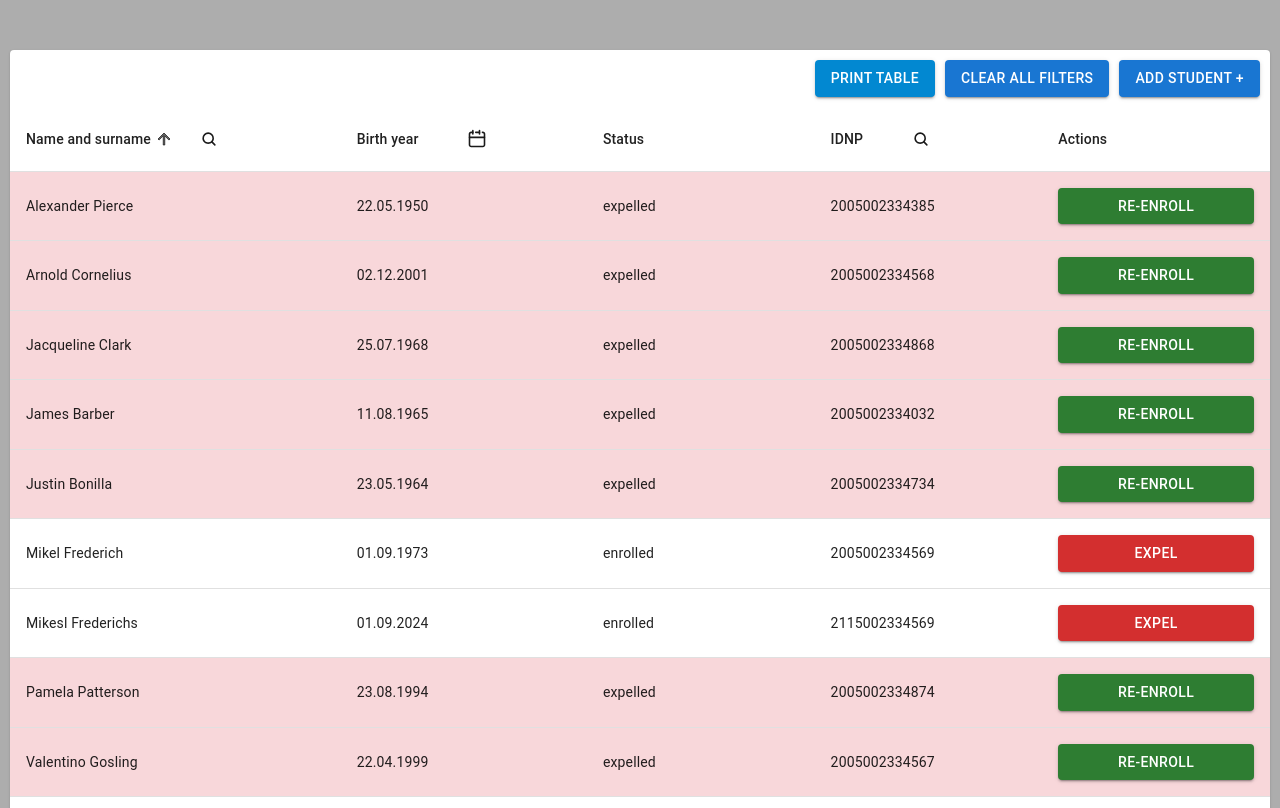
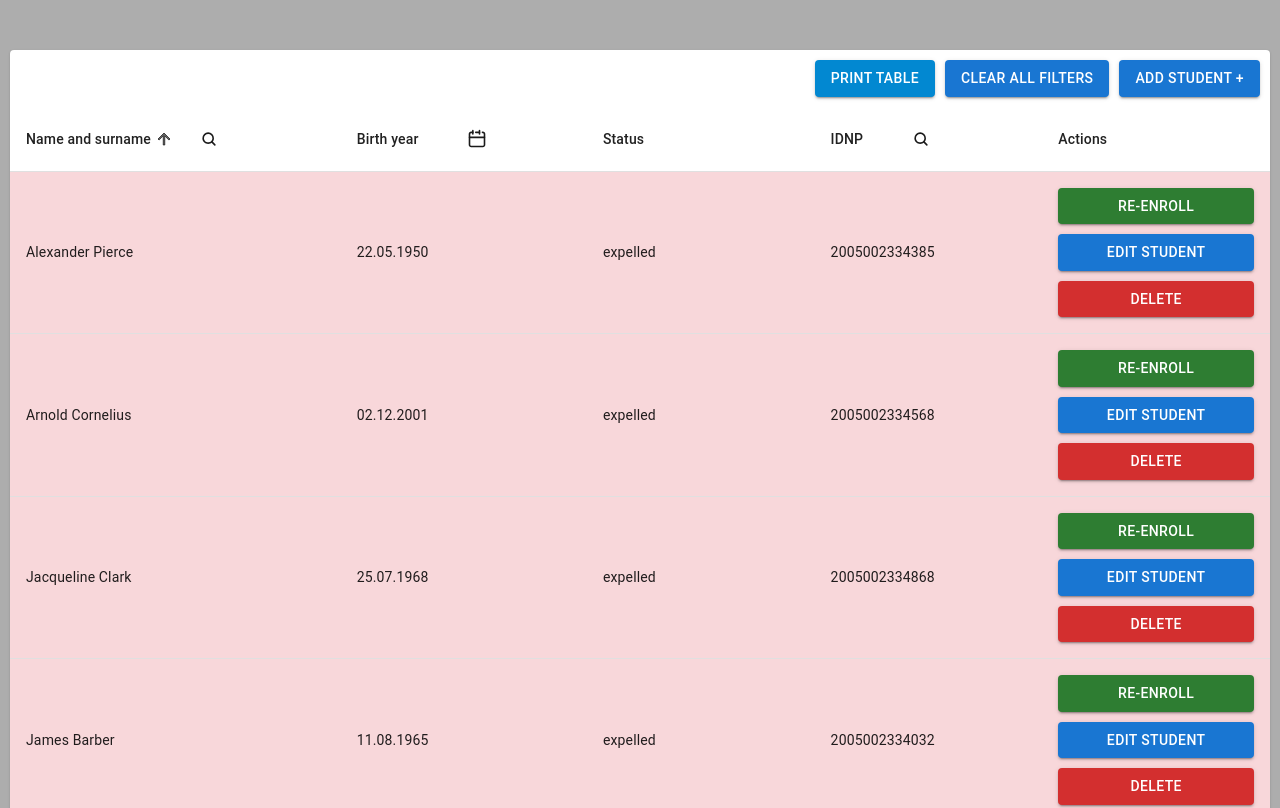
Before and after one commit to ssdeniss/student-truck, a React (Create React App) app: page / in a window 1280 px wide. Shown: the top 808 px of the page. Built offline with nearby package versions, Linux system fonts and the light colour scheme.

Commit message:
edit delete

```diff
--- a/src/components/table/TableContent.tsx
+++ b/src/components/table/TableContent.tsx
@@ -5,6 +5,9 @@ import { Data, TableContentProps } from './tableInterface';
 import TableCell from '@mui/material/TableCell';
 import Button from '@mui/material/Button';
 import TableEmpty from './TableEmpty';
+import { useDispatch } from 'react-redux';
+import { deleteStudent, Student } from '../../redux/reducers/studentsReducer';
+import TableModal from './TableModal';
 
 const TableContent: React.FC<TableContentProps> = ({
   sortedRows,
@@ -13,6 +16,12 @@ const TableContent: React.FC<TableContentProps> = ({
   columns,
   handleToggleStatus,
 }) => {
+  const dispatch = useDispatch();
+
+  const handleDelete = (idno: number) => {
+    dispatch(deleteStudent(idno));
+  };
+
   return (
     <>
       {sortedRows.length ? (
@@ -36,17 +45,31 @@ const TableContent: React.FC<TableContentProps> = ({
                       : row[column.id as keyof Data];
                   return column.id === 'actions' ? (
                     <TableCell key={column.id} align={column.align}>
+                      <div className="table__action">
                         <Button
                           variant="contained"
                           style={{
                             display: 'block',
                             width: '100%',
                           }}
-                        color={row.status === 'enrolled' ? 'error' : 'success'}
+                          color={row.status === 'enrolled' ? 'info' : 'success'}
                           onClick={() => handleToggleStatus(row.idnp)}
                         >
                           {row.status === 'enrolled' ? 'Expel' : 'Re-enroll'}
                         </Button>
+                        <TableModal student={row as Student} />
+                        <Button
+                          variant="contained"
+                          color="error"
+                          style={{
+                            display: 'block',
+                            width: '100%',
+                          }}
+                          onClick={() => handleDelete(row.idnp)}
+                        >
+                          Delete
+                        </Button>
+                      </div>
                     </TableCell>
                   ) : (
                     <TableCell key={column.id} align={column.align}>
--- a/src/components/table/TableModal.tsx
+++ b/src/components/table/TableModal.tsx
@@ -1,4 +1,4 @@
-import React, { useState } from 'react';
+import React, { useState, useEffect } from 'react';
 import {
   Modal,
   Box,
@@ -10,23 +10,43 @@ import {
   Typography,
 } from '@mui/material';
 import { useDispatch } from 'react-redux';
-import { addStudent, Student } from '../../redux/reducers/studentsReducer';
+import {
+  addStudent,
+  updateStudent,
+  Student as StudentType,
+} from '../../redux/reducers/studentsReducer';
 import { DatePicker } from '@mui/x-date-pickers/DatePicker';
 import dayjs from 'dayjs';
 import { AdapterDayjs } from '@mui/x-date-pickers/AdapterDayjs';
 import { LocalizationProvider } from '@mui/x-date-pickers';
 
-const TableModal = () => {
+interface TableModalProps {
+  student?: StudentType | null; // Make student prop optional
+}
+
+const TableModal: React.FC<TableModalProps> = ({ student = null }) => {
   const dispatch = useDispatch();
 
-  const [openModal, setOpenModal] = useState(false);
-  const [name, setName] = useState('');
+  const [openModal, setOpenModal] = useState<boolean>(false);
+  const [name, setName] = useState<string>('');
   const [birth, setBirth] = useState<dayjs.Dayjs | null>(null);
   const [idnp, setIdnp] = useState<string>('');
   const [status, setStatus] = useState<'enrolled' | 'expelled'>('enrolled');
   const [nameError, setNameError] = useState<string | null>(null);
   const [birthError, setBirthError] = useState<string | null>(null);
   const [idnpError, setIdnpError] = useState<string | null>(null);
+
+  useEffect(() => {
+    console.log(student, 'student');
+    if (student) {
+      setName(student.name);
+      setBirth(dayjs(student.birth, 'DD.MM.YYYY'));
+      setIdnp(String(student.idnp));
+      setStatus(student.status);
+    } else {
+      resetForm();
+    }
+  }, [student, openModal]);
 
   const onClose = () => {
     setOpenModal(false);
@@ -46,7 +66,7 @@ const TableModal = () => {
   const isValidName = (name: string): boolean => /^[A-Za-z\s]+$/.test(name);
   const isValidIDNP = (idnp: string): boolean => /^\d{13}$/.test(idnp);
 
-  const handleAdd = () => {
+  const handleSubmit = () => {
     let hasError = false;
     setNameError(null);
     setBirthError(null);
@@ -75,14 +95,18 @@ const TableModal = () => {
 
     if (hasError) return;
 
-    const newStudent: Student = {
+    const studentData: StudentType = {
       idnp: Number(idnp),
       name,
       birth: dayjs(birth).format('DD.MM.YYYY'),
       status,
     };
 
-    dispatch(addStudent(newStudent));
+    if (student) {
+      dispatch(updateStudent(studentData)); // Dispatch update if student exists
+    } else {
+      dispatch(addStudent(studentData)); // Dispatch add if no student is passed
+    }
 
     resetForm();
     onClose();
@@ -96,7 +120,7 @@ const TableModal = () => {
         color="primary"
         onClick={() => setOpenModal(true)}
       >
-        Add Student +
+        {!!student ? 'Edit student' : 'Add Student +'}
       </Button>
       <Modal open={openModal} onClose={onClose}>
         <Box
@@ -116,8 +140,7 @@ const TableModal = () => {
             transform: 'translate(-50%, -50%)',
           }}
         >
-          <h2>Add Student</h2>
-
+          <h2>{student ? 'Edit Student' : 'Add Student'}</h2>
           <TextField
             label="Name"
             value={name}
@@ -156,6 +179,7 @@ const TableModal = () => {
             margin="normal"
             inputProps={{ maxLength: 13 }}
             error={!!idnpError}
+            disabled={!!student}
           />
           {idnpError && (
             <Typography color="error" variant="caption">
@@ -163,6 +187,11 @@ const TableModal = () => {
             </Typography>
           )}
 
+          {student ? (
+            <Typography variant="body1" sx={{ marginTop: 2 }}>
+              Status: {status}
+            </Typography>
+          ) : (
             <FormControl fullWidth margin="normal">
               <Select
                 value={status}
@@ -174,13 +203,14 @@ const TableModal = () => {
                 <MenuItem value="expelled">Expelled</MenuItem>
               </Select>
             </FormControl>
+          )}
 
           <div className="table__search-buttons">
             <Button variant="outlined" color="secondary" onClick={onClose}>
               Cancel
             </Button>
-            <Button variant="contained" color="primary" onClick={handleAdd}>
-              Add student
+            <Button variant="contained" color="primary" onClick={handleSubmit}>
+              {student ? 'Update student' : 'Add student'}
             </Button>
           </div>
         </Box>
--- a/src/components/table/table.scss
+++ b/src/components/table/table.scss
@@ -59,6 +59,7 @@
     gap: 10px;
     margin-top: 20px;
     width: 100%;
+
     button {
       width: 100%;
     }
@@ -80,4 +81,9 @@
     padding: 10px;
   }
 
+  &__action {
+    display: flex;
+    flex-direction: column;
+    gap: 10px;
+  }
 }
--- a/src/redux/reducers/studentsReducer.ts
+++ b/src/redux/reducers/studentsReducer.ts
@@ -125,9 +125,31 @@ const studentsSlice = createSlice({
         console.error('Validation failed for new student:', newStudent);
       }
     },
+    updateStudent(state, action: PayloadAction<Student>) {
+      const updatedStudent = action.payload;
+      const index = state.students.findIndex(
+        (s) => s.idnp === updatedStudent.idnp,
+      );
+      if (index !== -1) {
+        state.students[index] = updatedStudent;
+        localStorage.setItem('students', JSON.stringify(state.students));
+      }
+    },
+    deleteStudent(state, action: PayloadAction<number>) {
+      const idnpToDelete = action.payload;
+      state.students = state.students.filter(
+        (student) => student.idnp !== idnpToDelete,
+      );
+      localStorage.setItem('students', JSON.stringify(state.students));
+    },
   },
 });
 
-export const { setStudents, updateStudentStatus, addStudent } =
-  studentsSlice.actions;
+export const {
+  setStudents,
+  updateStudentStatus,
+  addStudent,
+  updateStudent,
+  deleteStudent,
+} = studentsSlice.actions;
 export default studentsSlice.reducer;
```
Lines whose indentation alone changed are shown as unchanged.
